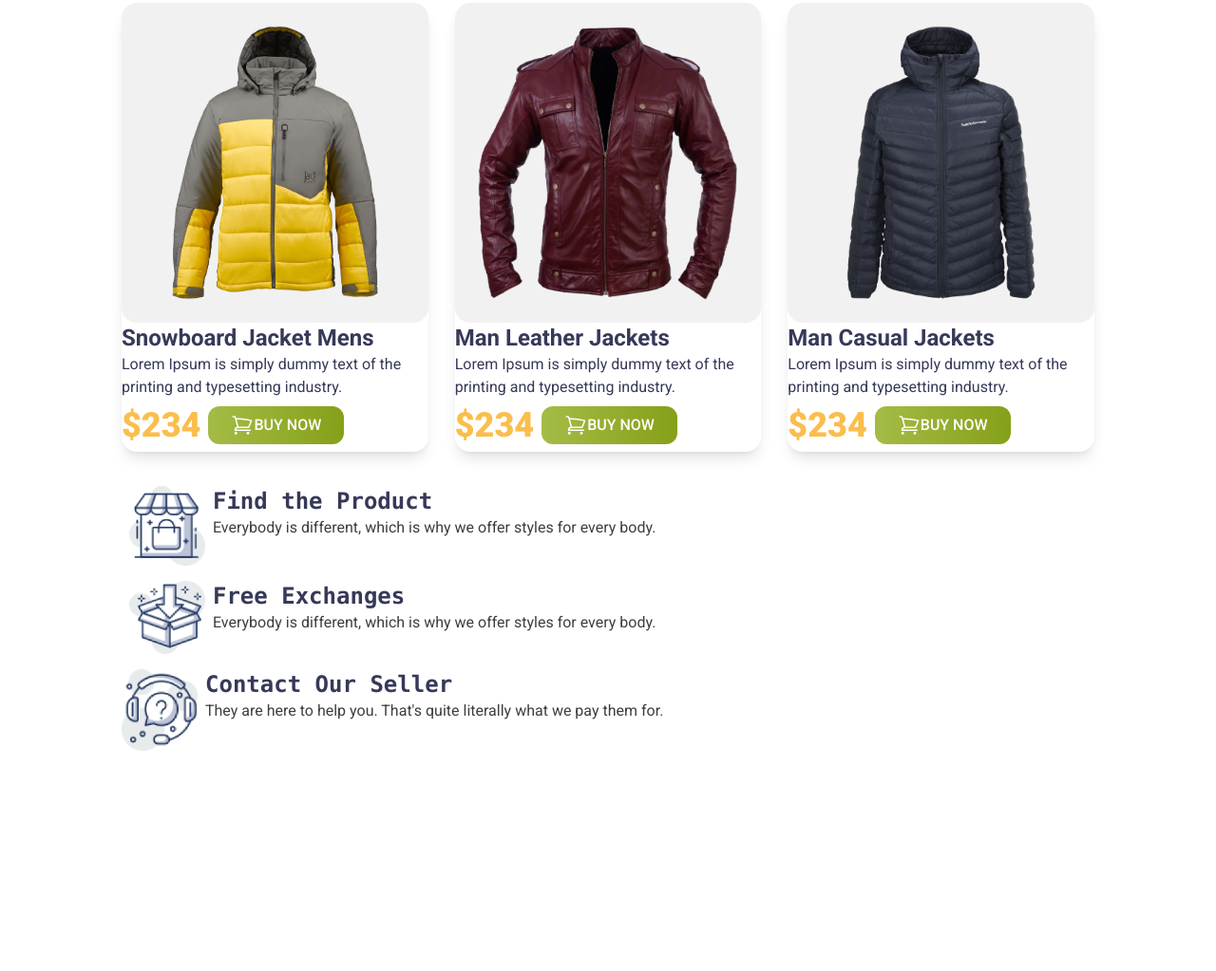
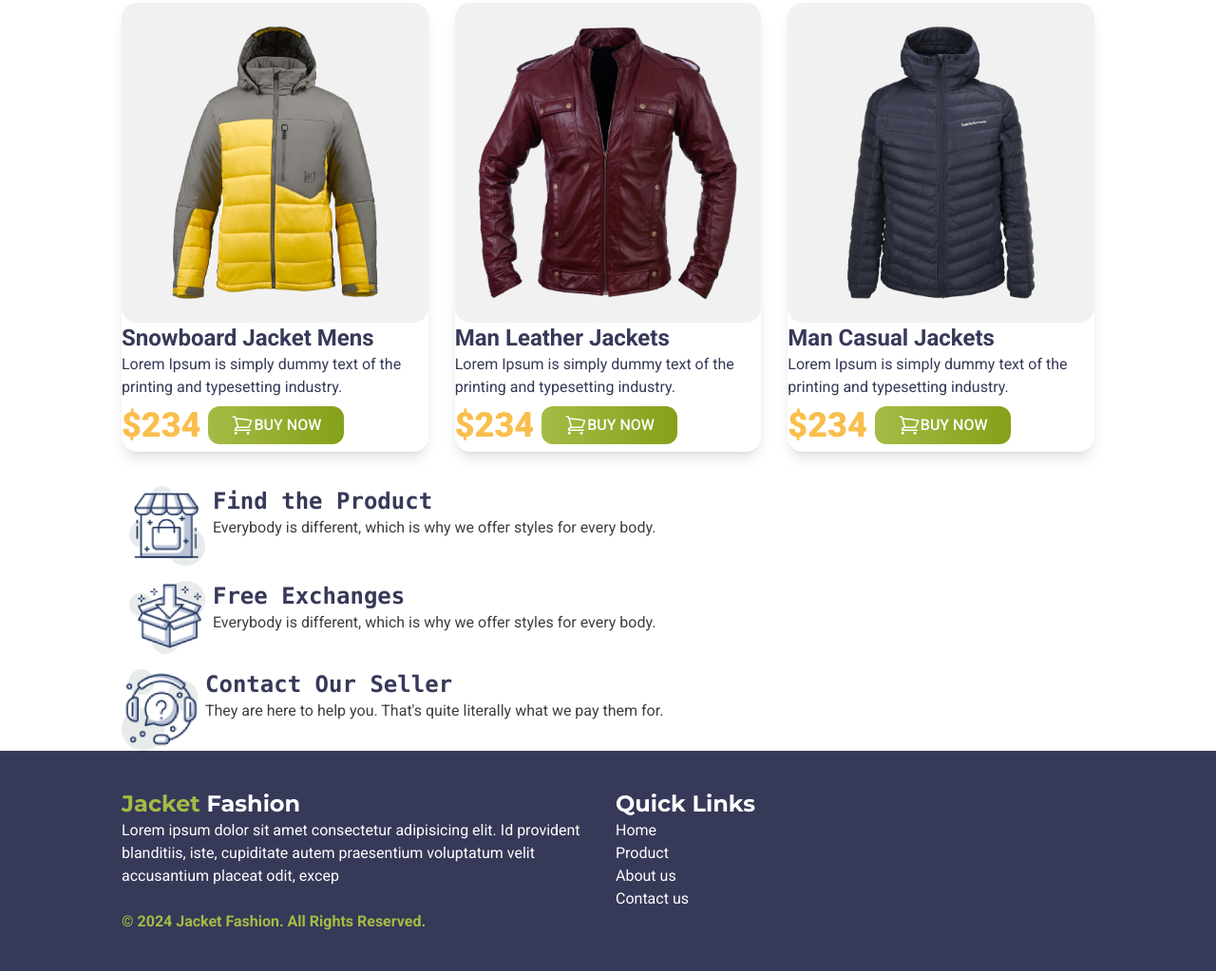
Before and after one commit to abujaforhadi/Jacket-Fashion, a plain HTML site: page index.html in a window 1280 px wide. Shown: the part 1088-2111 px from the top of the page at 95% size. Before the commit the page ends 1879 px from the top, so only its background shows below. Drawn offline with nearby package versions, Linux system fonts and the light colour scheme.

Commit message:
finished

```diff
--- a/index.html
+++ b/index.html
@@ -28,7 +28,7 @@
 </head>
 
 <body class="text-[#363958]">
-    <header class=" bg-[#FFFBF0] py-10 px-4 md:px-32 ">
+    <header class=" bg-[#FFFBF0] py-10 px-4 md:px-32 " id="home">
         <nav class="flex justify-between items-center">
 
             <h1 class="text-2xl font-montserrat font-bold"><span class="text-[#A4BC46]">Jacket</span> Fashion</h1>
@@ -65,7 +65,7 @@
         </div>
     </header>
     <main>
-        <section class="mx-32 my-9 font-roberto">
+        <section id="products" class="mx-32 my-9 font-roberto">
             <h2 class="text-left font-bebas-neue text-4xl uppercase">W0Man Jacket</h2>
 
             <div class="grid grid-cols-1 md:grid-cols-2 lg:grid-cols-3 gap-7">
@@ -179,7 +179,7 @@
 
             </div>
         </section>
-        <section class="font-roberto mx-32 flex flex-col-reverse md:flex-row gap-16">
+        <section id="about" class="font-roberto mx-32 flex flex-col-reverse md:flex-row gap-16">
             <div class="flex flex-col items-center justify-center space-y-4">
                 <div class="flex gap-2">
                     <img class="w-20" src="icons/house.png" alt="">
@@ -202,16 +202,44 @@
                     <h6 class="font-normal text-base text-[#3E3E3E]">
                         <samp class="font-bold text-2xl text-[#363958]">Contact Our Seller</samp> <br>
                         They are here to help you. That's quite
-literally what we pay them for.
+                        literally what we pay them for.
                     </h6>
                 </div>
             </div>
             <div class="md:ml-4">
-                <img  src="images/XMLID 1 (1).png" alt="">
+                <img src="images/XMLID 1 (1).png" alt="">
             </div>
         </section>
 
     </main>
+    <footer>
+        <div class="bg-[#363958] text-white py-10 px-4 md:px-32">
+            <div class="grid grid-cols-1 md:grid-cols-2 gap-4">
+                <div>
+                    <h1 class="text-2xl font-montserrat font-bold"><span class="text-[#A4BC46]">Jacket</span> Fashion
+                    </h1>
+                    <p class="font-roberto">Lorem ipsum dolor sit amet consectetur adipisicing elit. Id provident
+                        blanditiis,
+                        iste,
+                        cupiditate
+                        autem praesentium voluptatum velit accusantium placeat odit, excep</p>
+                </div>
+                <div>
+                    <h1 class="text-2xl font-montserrat font-bold">Quick Links</h1>
+                    <ul class="font-roberto">
+                        <li><a href="#home">Home</a></li>
+                        <li><a href="#products">Product</a></li>
+                        <li><a href="#about">About us</a></li>
+                        <li><a href="https://github.com/abujaforhadi">Contact us</a></li>
+                    </ul>
+                </div>
+            </div>
+            <div class="flex justify-between items-center">
+                <p class="font-roberto font-bold text-center text-[#A4BC46]">© 2024 Jacket Fashion. All Rights Reserved.</p>
+
+            </div>
+        </div>
+    </footer>
 
 
 </body>
```
